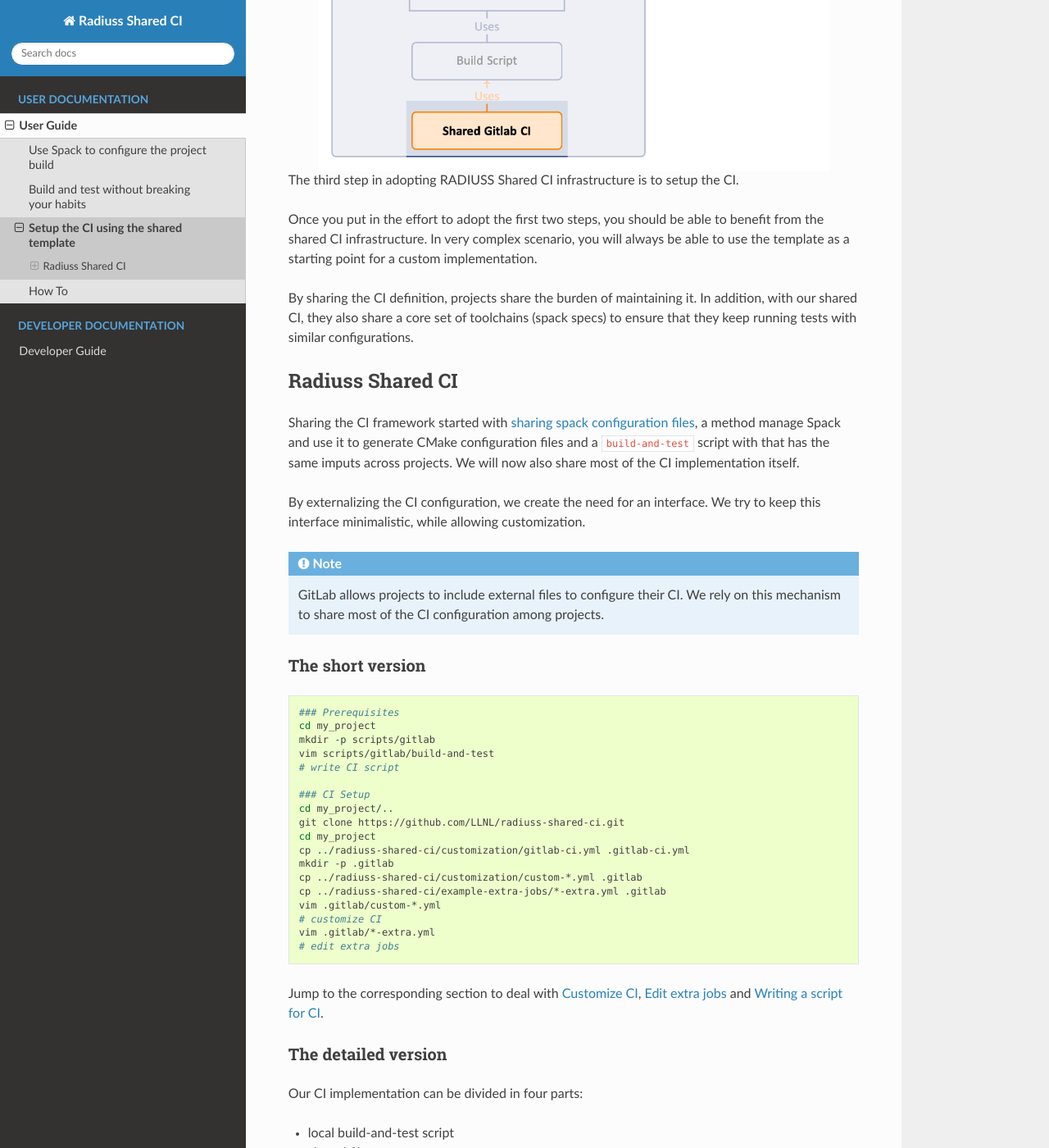
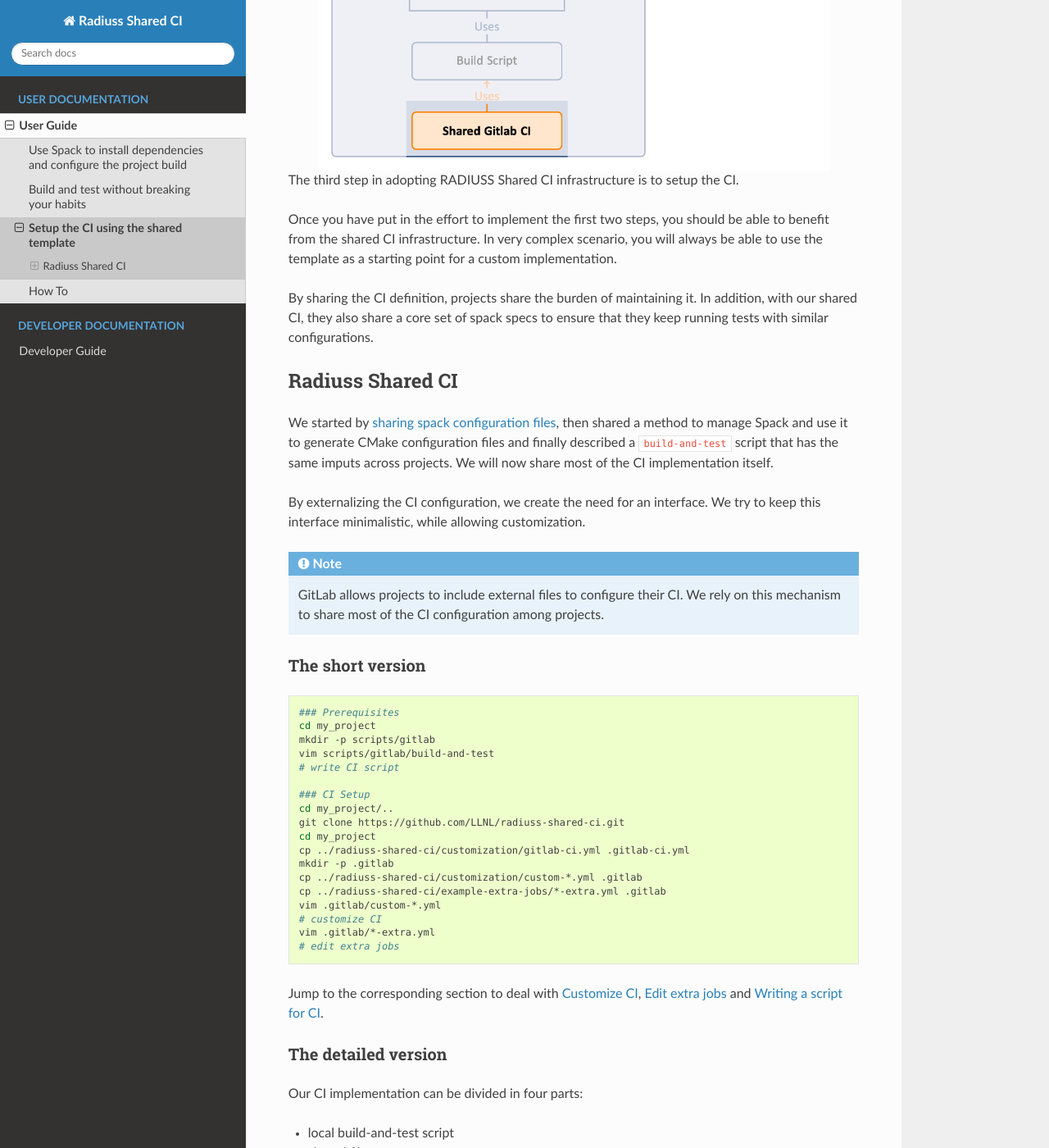
Before and after one commit to LLNL/radiuss-shared-ci, a Sphinx documentation site: the page built from docs/sphinx/user_guide/setup_ci.rst, in a window 1280 px wide and 1400 px high, scrolled down 485 px. Shown: the whole window at 82% size. Built offline with Sphinx 7.4.7 and the Read the Docs theme 2.0.0, drawn with Linux system fonts in a browser that asks for light colours; some of the changed text lies outside the part shown.

Commit message:
Final review

```diff
--- a/docs/sphinx/user_guide/setup_ci.rst
+++ b/docs/sphinx/user_guide/setup_ci.rst
@@ -18,23 +18,23 @@
 
 The third step in adopting RADIUSS Shared CI infrastructure is to setup the CI.
 
-Once you put in the effort to adopt the first two steps, you should be able to
-benefit from the shared CI infrastructure. In very complex scenario, you will
-always be able to use the template as a starting point for a custom
+Once you have put in the effort to implement the first two steps, you should be
+able to benefit from the shared CI infrastructure. In very complex scenario,
+you will always be able to use the template as a starting point for a custom
 implementation.
 
 By sharing the CI definition, projects share the burden of maintaining it. In
-addition, with our shared CI, they also share a core set of toolchains (spack
-specs) to ensure that they keep running tests with similar configurations.
+addition, with our shared CI, they also share a core set of spack specs to
+ensure that they keep running tests with similar configurations.
 
 =================
 Radiuss Shared CI
 =================
 
-Sharing the CI framework started with `sharing spack configuration files`_, a
-method manage Spack and use it to generate CMake configuration files and a
-``build-and-test`` script with that has the same imputs across projects. We
-will now also share most of the CI implementation itself.
+We started by `sharing spack configuration files`_, then shared a method to
+manage Spack and use it to generate CMake configuration files and finally
+described a ``build-and-test`` script that has the same imputs across
+projects. We will now share most of the CI implementation itself.
 
 By externalizing the CI configuration, we create the need for an interface.
 We try to keep this interface minimalistic, while allowing customization.
@@ -116,8 +116,7 @@
 radiuss-shared-ci.
 
 We now have to complete the interface with the shared CI config. Indeed,
-``.gitlab-ci.yml`` also expects some files to be present locally. Those are the
-next steps.
+``.gitlab-ci.yml`` also expects some files to be present locally.
 
 .. _customize-ci:
 
@@ -125,7 +124,7 @@
 ------------
 
 We provide templates for the required customization files. We need to copy
-them in the ``.gitlab`` directory.
+them in a ``.gitlab`` directory.
 
 .. code-block:: bash
 
@@ -142,6 +141,9 @@
 the jobs (sections) corresponding to machines you don't want, or don't have
 access to.
 
+.. note::
+   In order to add a new machine, please refer to :ref:`add-a-new-machine`.
+
 ``.gitlab/custom-jobs.yml``
 ^^^^^^^^^^^^^^^^^^^^^^^^^^^
 
@@ -196,7 +197,7 @@
 * A job name, unique, that will appear in CI.
 * A Spack spec used by ``build-and-test`` to know what to build.
 
-.. note::
+.. warning::
    Gitlab supports long and complex job names. Make sure to pick a unique name
    not to override a shared job.
 
```
Also changed, not shown: other parts of docs/sphinx/user_guide/setup_ci.rst (+6 -7 lines), docs/index.rst (+13 -13 lines), docs/sphinx/dev_guide/how_to.rst (+5 -3 lines), docs/sphinx/dev_guide/radiuss_ci_explained.rst (+4 -4 lines), docs/sphinx/user_guide/build_and_test.rst (+11 -11 lines), docs/sphinx/user_guide/use_spack.rst (+75 -61 lines).
